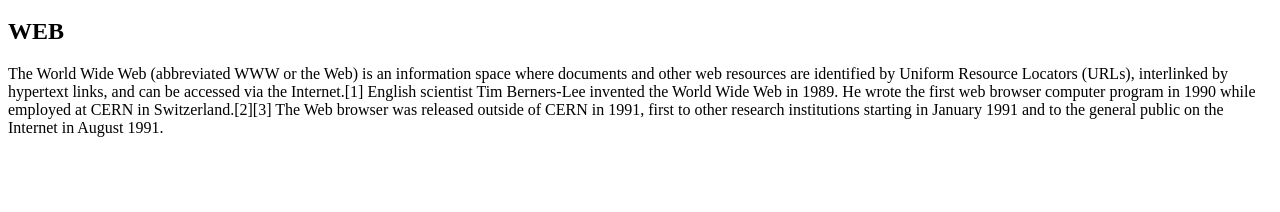
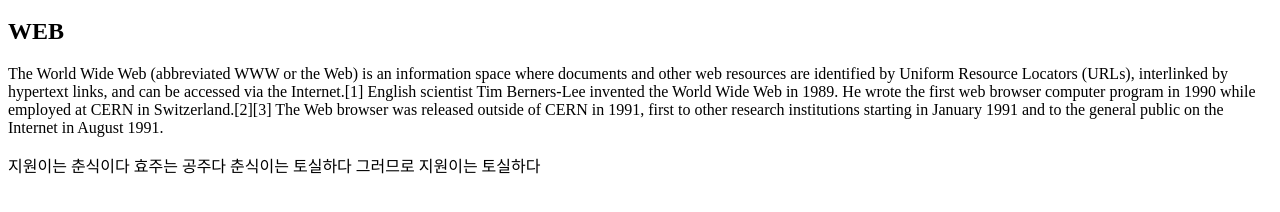
Before and after one commit to natsunohj/Web1, a plain HTML site: page index.html in a window 1280 px wide. Shown: the part 136-348 px from the top of the page. Drawn offline with Linux system fonts and the light colour scheme.

Commit message:
Update index.html

```diff
--- a/index.html
+++ b/index.html
@@ -18,5 +18,11 @@
         The World Wide Web (abbreviated WWW or the Web) is an information space where documents and other web resources are identified by Uniform Resource Locators (URLs), interlinked by hypertext links, and can be accessed via the Internet.[1] English scientist Tim Berners-Lee invented the World Wide Web in 1989. He wrote the first web browser computer program in 1990 while employed at CERN in Switzerland.[2][3] The Web browser was released outside of CERN in 1991, first to other research institutions starting in January 1991 and to the general public on the Internet in August 1991.
 
     </p>
+    <p>
+        지원이는 춘식이다
+        효주는 공주다
+        춘식이는 토실하다
+        그러므로 지원이는 토실하다
+     </
 </body>
 </html>
```
